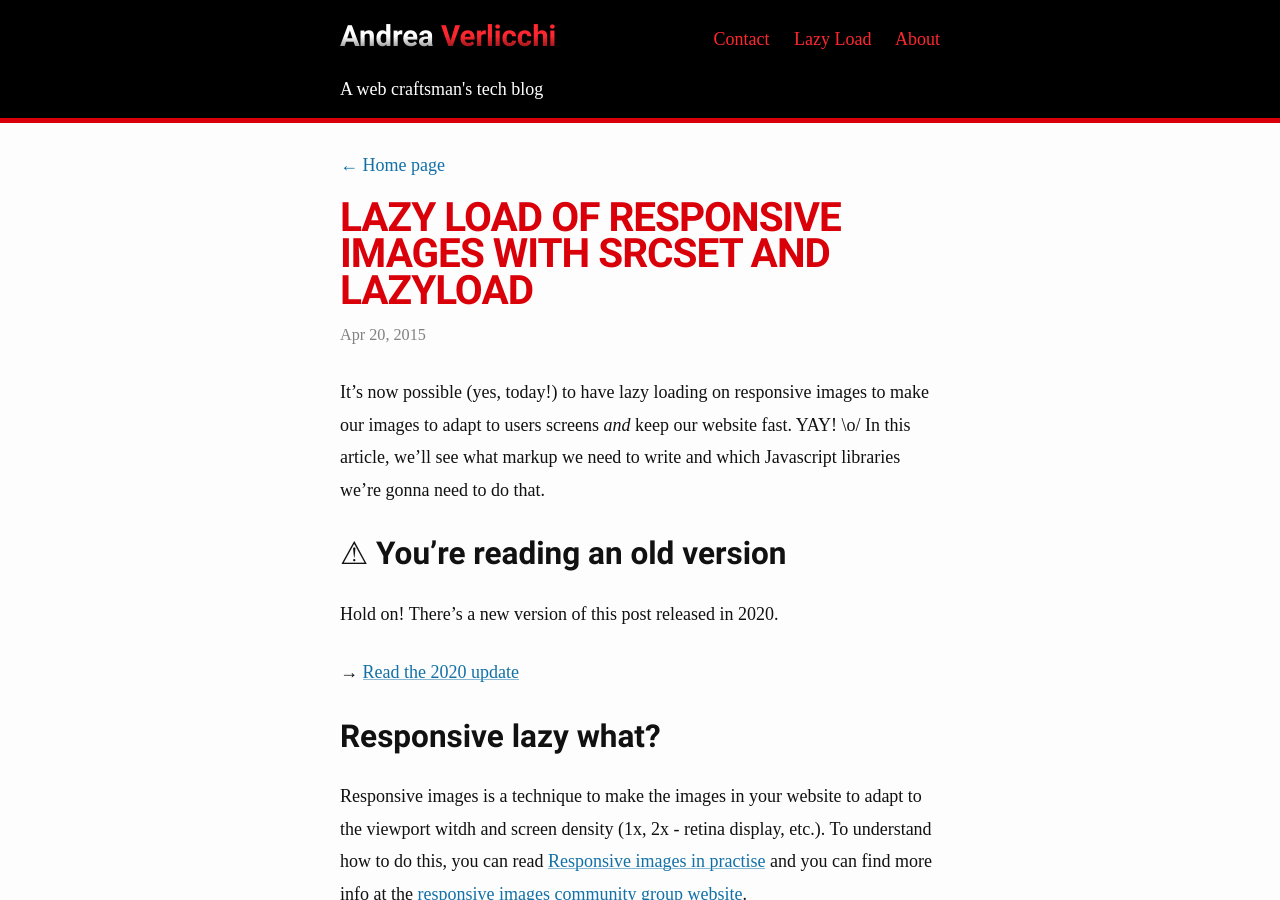
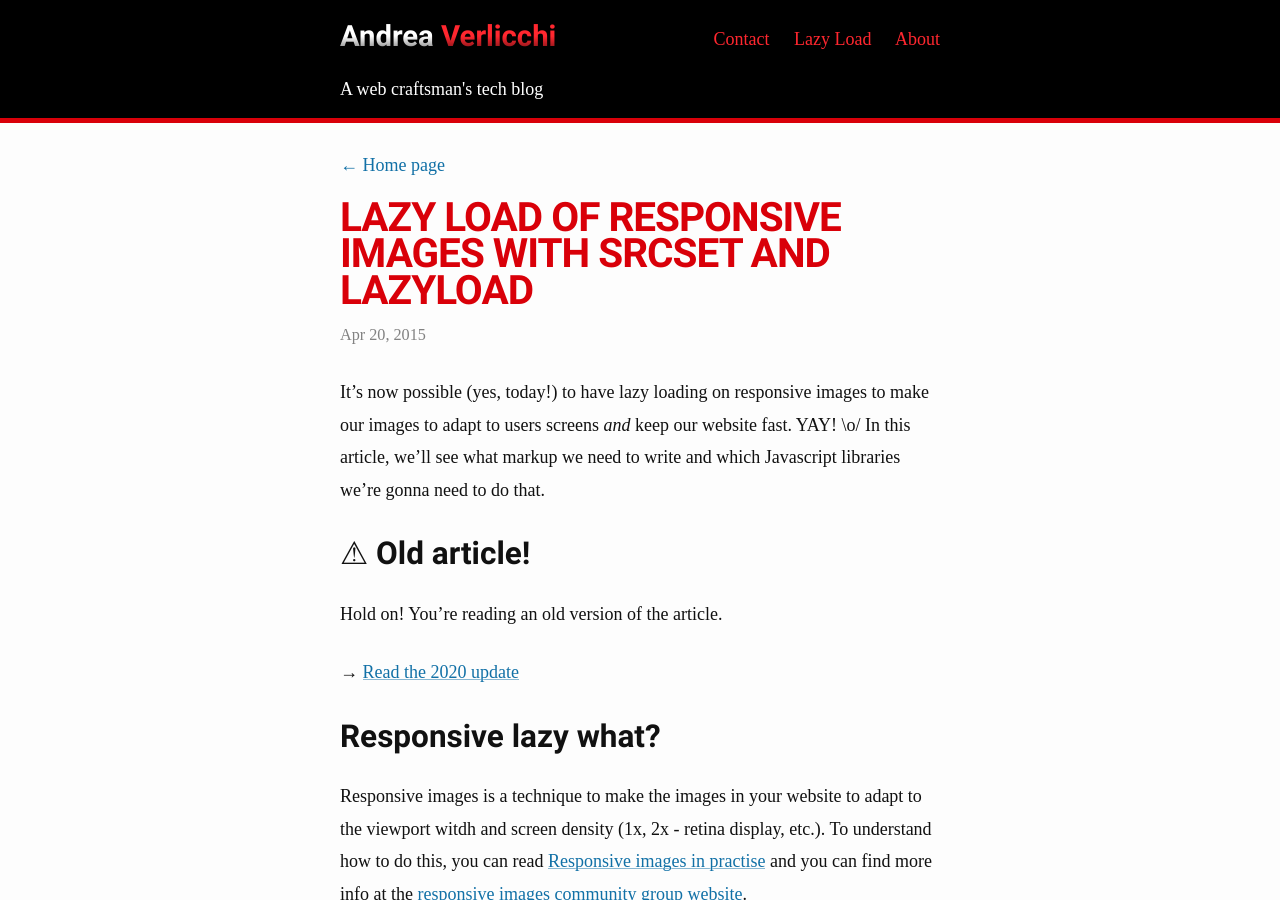
Before and after one commit to verlok/verlok.github.io, a Jekyll site: the page built from _posts/2015-04-20-lazy-load-responsive-images-srcset.md, in a window 1280 px wide and 900 px high. Built offline with Jekyll 4.4.1, drawn with Linux system fonts in a browser that asks for light colours; some web fonts are replaced.

Commit message:
Updated warning to "Old article"

```diff
--- a/_posts/2015-04-20-lazy-load-responsive-images-srcset.md
+++ b/_posts/2015-04-20-lazy-load-responsive-images-srcset.md
@@ -9,9 +9,9 @@ tags: [srcset, responsive images, lazy load]
 
 It's now possible (yes, today!) to have **lazy loading** on **responsive images** to make our images to adapt to users screens _and_ keep our website fast. YAY! \o/ In this article, we'll see what markup we need to write and which Javascript libraries we're gonna need to do that.
 
-## ⚠ You're reading an old version
+## ⚠ Old article!
 
-**Hold on! There's a new version of this post released in 2020.**
+**Hold on! You're reading an old version of the article.**
 
 &rarr; [Read the **2020 update**]({% post_url 2020-05-24-lazy-load-responsive-images-in-2020-srcset-sizes-picture-webp %})
 
```
Also changed, not shown: _posts/2019-03-01-lazy-load-responsive-images-in-2019-srcset-sizes-more.md (+2 -2 lines).
